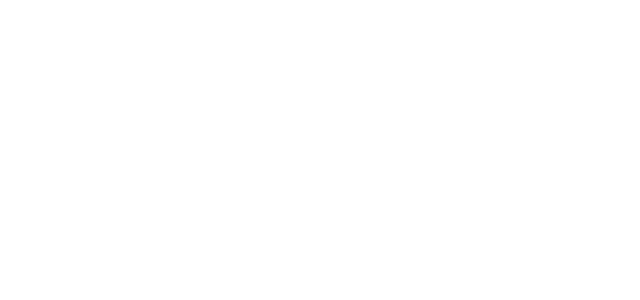
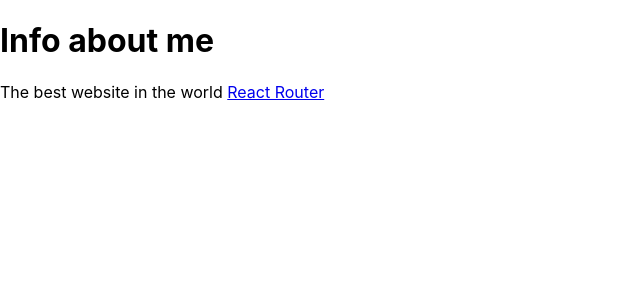
Before and after one commit to tohurr/portfolio, a React (Create React App) app: page /about in a window 1280 px wide. Before the commit this address had no page. Shown: the top 300 px of the page, without its empty margins (0-640 px from the left). Built offline with nearby package versions, Linux system fonts and the light colour scheme.

Commit message:
I have two different pages with different urls

```diff
--- a/src/App.js
+++ b/src/App.js
@@ -3,14 +3,14 @@
 import { BrowserRouter, Routes, Route } from 'react-router-dom';
 
 import Home from './components/Home'
-import Dashboard from './components/Dashboard'
+import About from './components/About'
 
 function App() {
   return (
    <BrowserRouter>
       <Routes >
         <Route path="/" element={<Home />} />
-        <Route path="/dashboard" element={<Dashboard />} />
+        <Route path="/about" element={<About />} />
 
 
       </Routes>
--- /dev/null
+++ b/src/components/About.js
@@ -0,0 +1,13 @@
+const About = () => {
+
+    return(
+        <div>
+            <h1>Info about me</h1>
+            <p>
+                The best website in the world <a href="https://reactrouter.com"> React Router</a>
+            </p>
+        </div>
+    )
+}
+
+export default About
--- a/src/components/Dashboard.js
+++ /dev/null
@@ -1,10 +0,0 @@
-const Dashboard = () => {
-
-    return(
-        <div>
-            Dashboard
-        </div>
-    )
-}
-
-export default Dashboard
--- a/src/components/Home.js
+++ b/src/components/Home.js
@@ -4,6 +4,8 @@
             <h1>
             Welcome! Thank you for landing on my page 😎
             </h1>
+            <img src="https://media.giphy.com/media/3o7TKzyIPAiMR1pErK/giphy.gif"
+            alt="outer space"/>
         </div>
     )
 }
```
